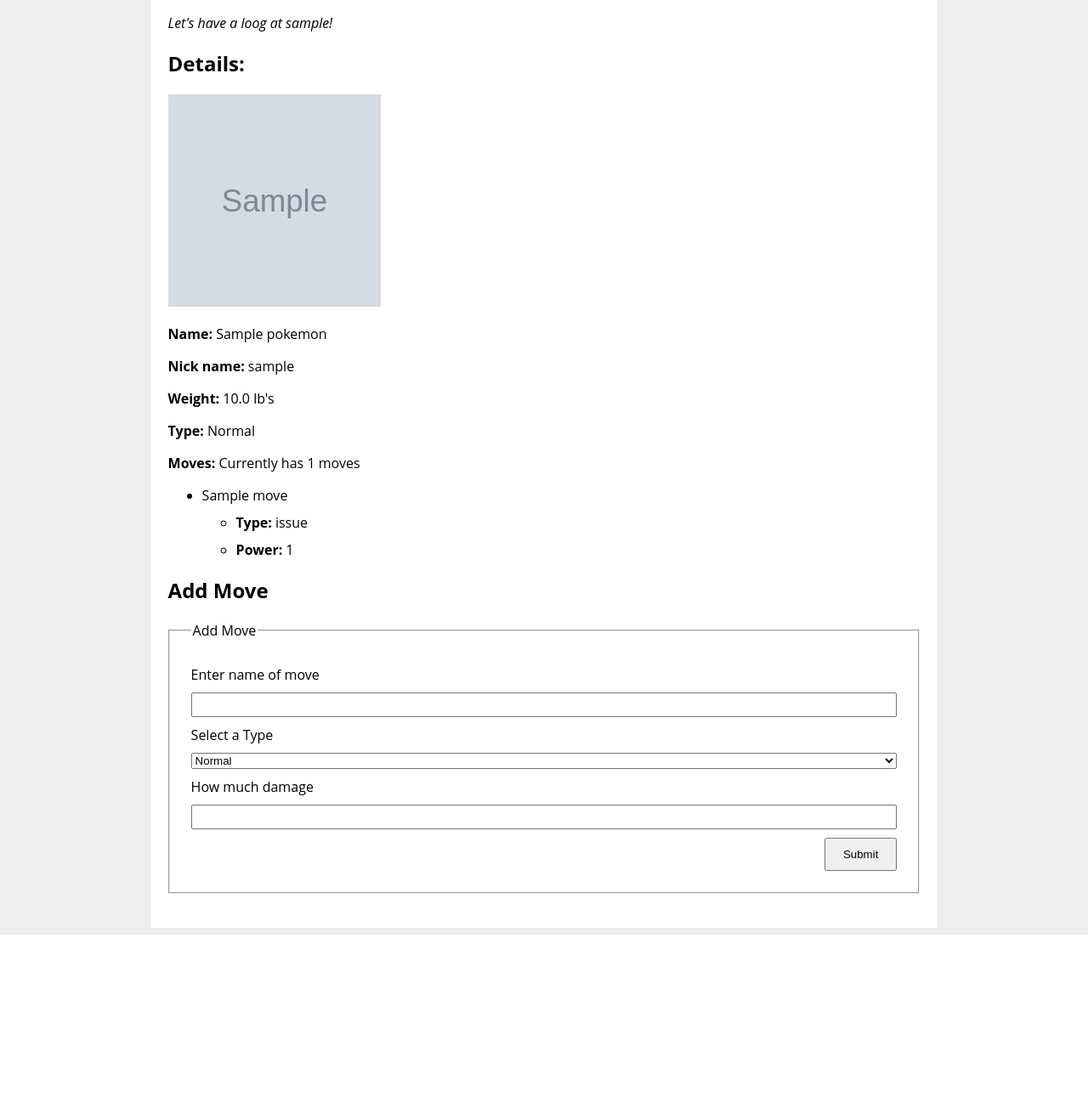
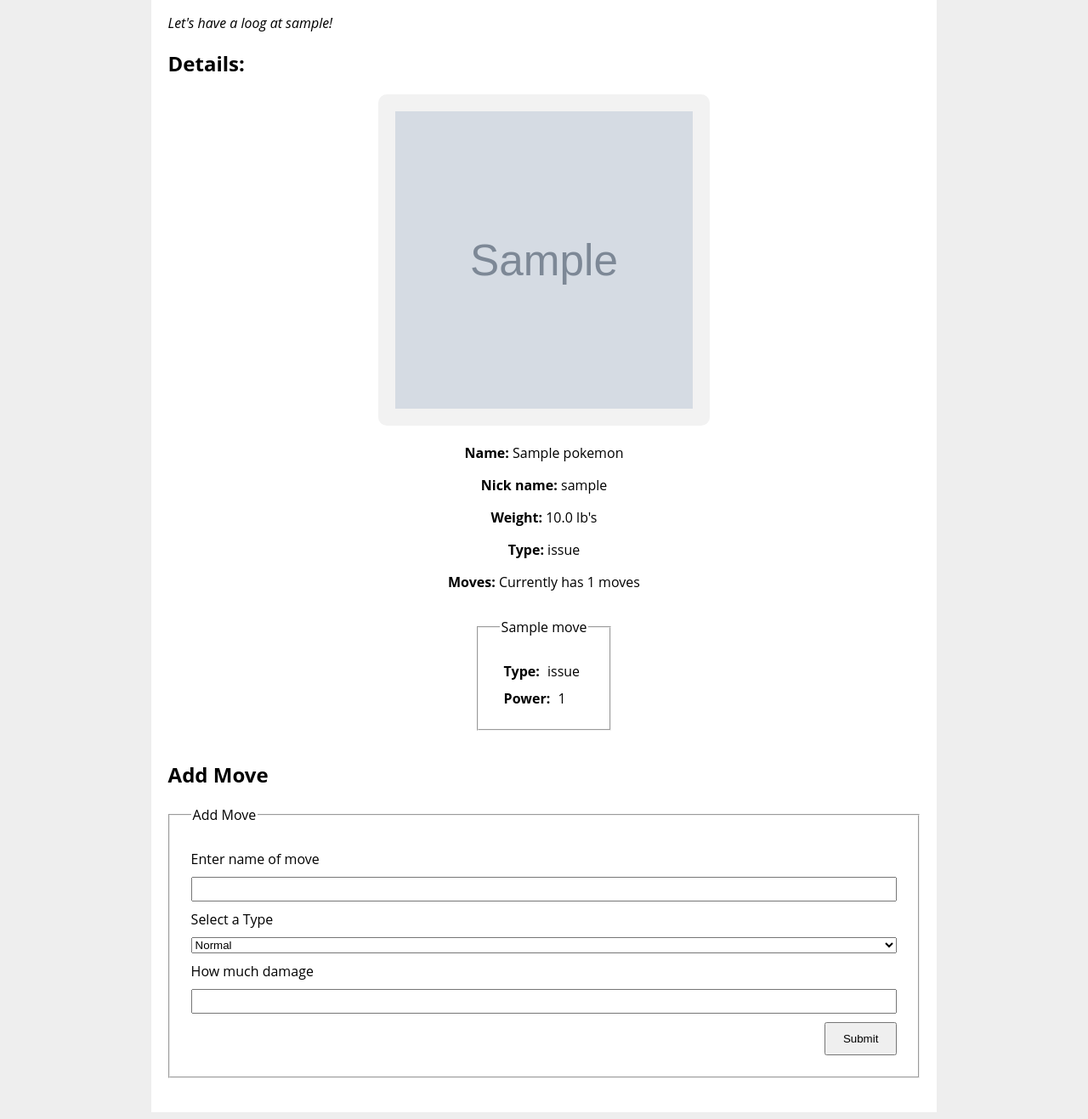
Before and after one commit to Aldo10012/BEW-1.2-final-project, a Flask app: template app/templates/pokemon_detail.html in a window 1280 px wide. Shown: the part 59-1376 px from the top of the page at 85% size. Before the commit the page ends 1159 px from the top, so only its background shows below. Run offline with Flask 2, Linux system fonts and the light colour scheme; the template is opened without the code that fills it: values that come from a table or form of the project are taken from there, others are empty; tables that the repository leaves empty hold one stand-in row (values such as "Sample post"); grey boxes marked "Sample" are stand-in pictures.

Commit message:
added style to detail page

```diff
--- a/app/static/style.css
+++ b/app/static/style.css
@@ -52,6 +52,21 @@
     color: red;
 }
 
+li {
+    margin: 0px 0px 10px 0px;
+}
+
+span {
+    padding: 5px;
+    border-radius: 7.5px;
+    background-color: #fc3;
+    color: white;
+    font-weight: 800;
+}
+
+/***************************
+*   POKEMON CARD SECTION   *
+***************************/
 .pokemon-card-section{
     /* background-color: pink; */
     display: flex;
@@ -83,12 +98,35 @@
     font-size: x-large;
 }
 
-li {
-    margin: 0px 0px 10px 0px;
+/*****************************
+*   POKEMON DETAIL SECTION   *
+*****************************/
+.pokemon-detail-section {
+    text-align: center;
+    /* background-color: red; */
 }
 
-span {
-    padding: 5px;
-    border-radius: 7.5px;
-    background-color: #fc3;
+.pokemon-detail-card {
+    background-color: #F2F2F2;
+    padding: 20px;
+    border-radius: 10px;
 }
+
+
+/*******************
+*   MOVES LIST     *
+********************/
+.moves-list {
+    display: flex;
+    flex-direction: row;
+    flex-wrap: wrap;
+    justify-content: center;
+}
+
+.moves-list fieldset {
+    margin: 15px;
+}
+
+.moves-list fieldset p{
+    margin-top: 5px
+}
--- a/app/templates/pokemon_detail.html
+++ b/app/templates/pokemon_detail.html
@@ -5,19 +5,46 @@
 <p><em>Let's have a loog at {{pokemon.nick_name}}!</em></p>
 
 <h2>Details:</h2>
+<div class='pokemon-detail-section '>
+    <p><img src="{{ pokemon.photo_url }} " width="350px" height="350px" class="pokemon-detail-card"></p>
+    <p><strong>Name:</strong> {{pokemon.name}}</p>
+    <p><strong>Nick name:</strong> {{pokemon.nick_name}}</p>
+    <p><strong>Weight:</strong> {{pokemon.weight}} lb's</p>
+    <p><strong>Type:</strong>
+        {% if pokemon.pokemon_type == Type.NORMAL %} <span style='background-color: #aa9;'>{{pokemon.pokemon_type}} </span>
+        {% elif pokemon.pokemon_type == Type.FIRE %} <span style='background-color: #f42;'>{{pokemon.pokemon_type}}</span>
+        {% elif pokemon.pokemon_type == Type.WATER %} <span style='background-color: #39f;'>{{pokemon.pokemon_type}}</span>
+        {% elif pokemon.pokemon_type == Type.GRASS %} <span style='background-color: #7c5;'>{{pokemon.pokemon_type}}</span>
+        {% elif pokemon.pokemon_type == Type.ELECTRIC %} <span style='background-color: #fc3;'>{{pokemon.pokemon_type}}</span>
+        {% elif pokemon.pokemon_type == Type.ICE %} <span style='background-color: #6cf;'>{{pokemon.pokemon_type}}</span>
+        {% elif pokemon.pokemon_type == Type.FIGHTING %} <span style='background-color: #b54;'>{{pokemon.pokemon_type}}</span>
+        {% elif pokemon.pokemon_type == Type.POISION %} <span style='background-color: #a59;'>{{pokemon.pokemon_type}}</span>
+        {% elif pokemon.pokemon_type == Type.GROUND %} <span style='background-color: #db5;'>{{pokemon.pokemon_type}}</span>
+        {% elif pokemon.pokemon_type == Type.FLYING %} <span style='background-color: #89f;'>{{pokemon.pokemon_type}}</span>
+        {% elif pokemon.pokemon_type == Type.PSYCHIC %} <span style='background-color: #f59;'>{{pokemon.pokemon_type}}</span>
+        {% elif pokemon.pokemon_type == Type.BUG %} <span style='background-color: #ab2;'>{{pokemon.pokemon_type}}</span>
+        {% elif pokemon.pokemon_type == Type.ROCK %} <span style='background-color: #ba6;'>{{pokemon.pokemon_type}}</span>
+        {% elif pokemon.pokemon_type == Type.GHOST %} <span style='background-color: #66b;'>{{pokemon.pokemon_type}}</span>
+        {% elif pokemon.pokemon_type == Type.DARK %} <span style='background-color: #754;'>{{pokemon.pokemon_type}}</span>
+        {% elif pokemon.pokemon_type == Type.DRAGON %} <span style='background-color: #76e;'>{{pokemon.pokemon_type}}</span>
+        {% elif pokemon.pokemon_type == Type.STEEL %} <span style='background-color: #aab;'>{{pokemon.pokemon_type}}</span>
+        {% elif pokemon.pokemon_type == Type.FAIRY %} <span style='background-color: #e9e;'>{{pokemon.pokemon_type}}</span>
+        {% else %}
+        issue
+        {% endif %}
+    </p>
 
-<p><img src="{{ pokemon.photo_url }}" width="250px" height="250px"></p>
-<p><strong>Name:</strong> {{pokemon.name}}</p>
-<p><strong>Nick name:</strong> {{pokemon.nick_name}}</p>
-<p><strong>Weight:</strong> {{pokemon.weight}} lb's</p>
-<p><strong>Type:</strong> {{pokemon.pokemon_type}}</p>
+    <p><strong>Moves:</strong> Currently has {{pokemon.moves|length}} moves</p>
 
-<p><strong>Moves:</strong> Currently has {{pokemon.moves|length}} moves</p>
-<ul>
-{% for move in pokemon.moves %}
-    <li>{{move.name}}</li>
-    <ul>
-        <li><strong>Type: </strong>
+</div>
+
+
+<div class='moves-list'>
+    {% for move in pokemon.moves %}
+    <fieldset>
+        <legend>{{move.name}}</legend>
+
+        <p><strong>Type: </strong>
             {% if move.move_type == Type.NORMAL %} <span style='background-color: #aa9;'>{{move.move_type}} </span>
             {% elif move.move_type == Type.FIRE %} <span style='background-color: #f42;'>{{move.move_type}}</span>
             {% elif move.move_type == Type.WATER %} <span style='background-color: #39f;'>{{move.move_type}}</span>
@@ -40,12 +67,13 @@
             {% else %}
             issue
             {% endif %}
+        </p>
+        <p><strong>Power: </strong>{{move.power}}</p>
+    </fieldset>
+    {% endfor %}
+</div>
 
-        </li>
-        <li><strong>Power: </strong>{{move.power}}</li>
-    </ul>
-{% endfor %}
-</ul>
+
 
 
 <h2>Add Move</h2>
```
Also changed, not shown: app/database.db.
